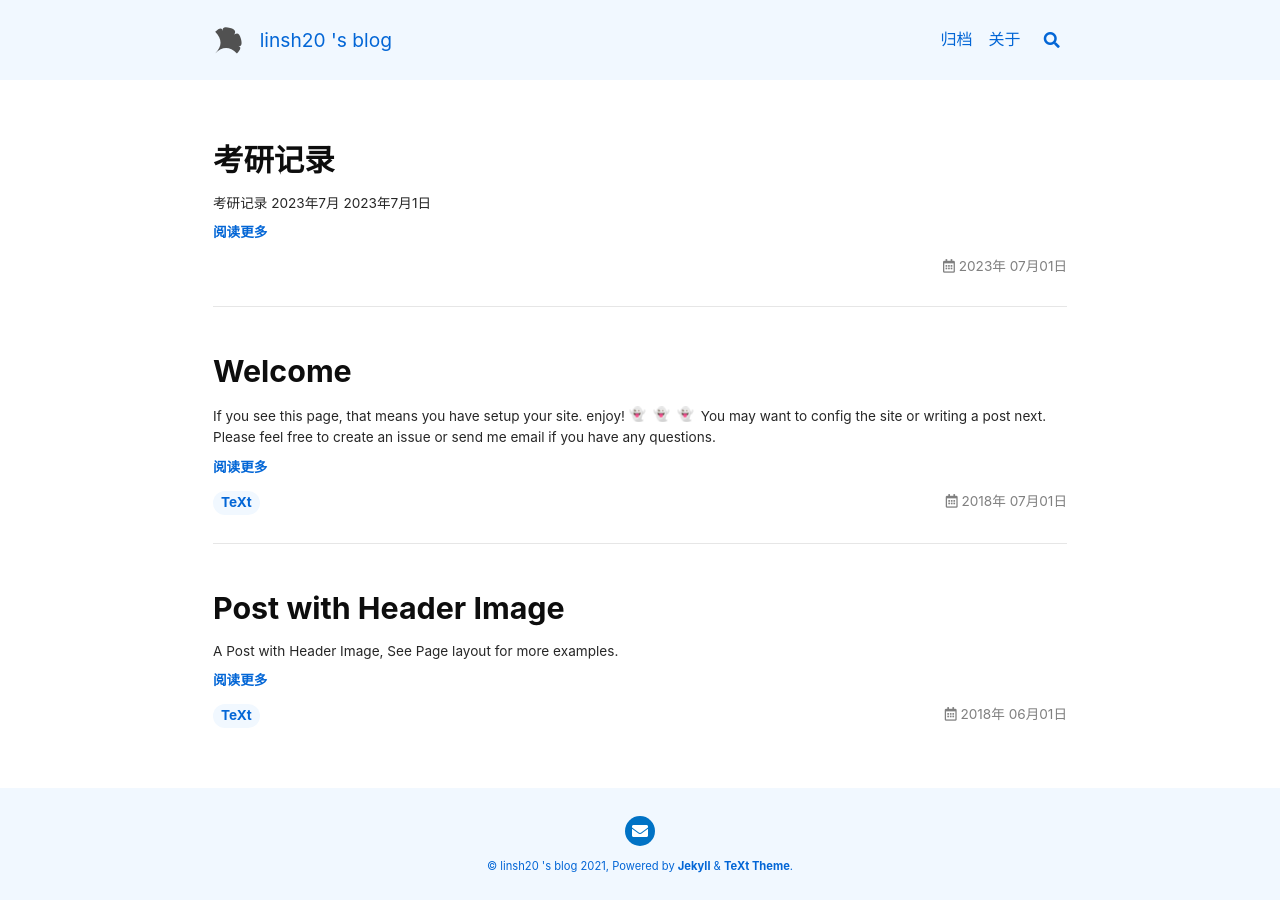
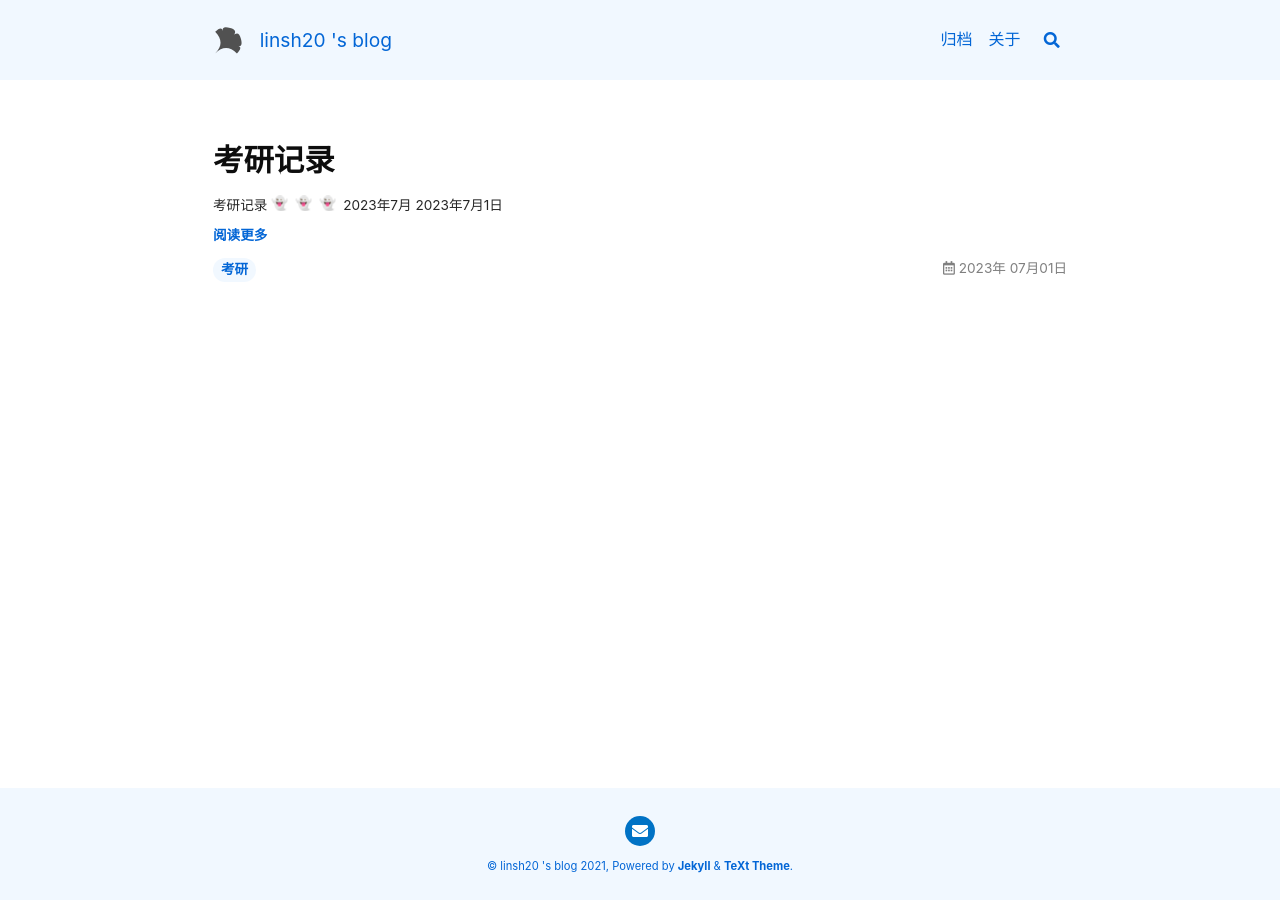
Before and after one commit to linsh20/linsh20.github.io, a Jekyll site: the page built from index.html, in a window 1280 px wide. Built offline with Jekyll 4.4.1, drawn with Linux system fonts in a browser that asks for light colours; nearby versions of some CDN libraries; emoji names are drawn with the system emoji font; the list of posts is cut into pages by our own code.

Commit message:
TeXt init4

```diff
--- a/_posts/2018-06-01-header-image.md
+++ /dev/null
@@ -1,12 +0,0 @@
----
-title: Post with Header Image
-tags: TeXt
-article_header:
-  type: cover
-  image:
-    src: /screenshot.jpg
----
-
-A Post with Header Image, See [Page layout](https://kitian616.github.io/jekyll-TeXt-theme/samples.html#page-layout) for more examples.
-
-<!--more-->
--- a/_posts/2018-07-01-welcome.md
+++ /dev/null
@@ -1,16 +0,0 @@
----
-title: Welcome
-tags: TeXt
----
-
-If you see this page, that means you have setup your site. enjoy! :ghost: :ghost: :ghost:
-
-You may want to [config the site](https://kitian616.github.io/jekyll-TeXt-theme/docs/en/configuration) or [writing a post](https://kitian616.github.io/jekyll-TeXt-theme/docs/en/writing-posts) next. Please feel free to [create an issue](https://github.com/kitian616/jekyll-TeXt-theme/issues) or [send me email](mailto:kitian616@outlook.com) if you have any questions.
-
-<!--more-->
-
----
-
-If you like TeXt, don't forget to give me a star. :star2:
-
-[![Star This Project](https://img.shields.io/github/stars/kitian616/jekyll-TeXt-theme.svg?label=Stars&style=social)](https://github.com/kitian616/jekyll-TeXt-theme/)
```
Also changed, not shown: _posts/2023-07-01-考研记录.md (+7 -0 lines).
